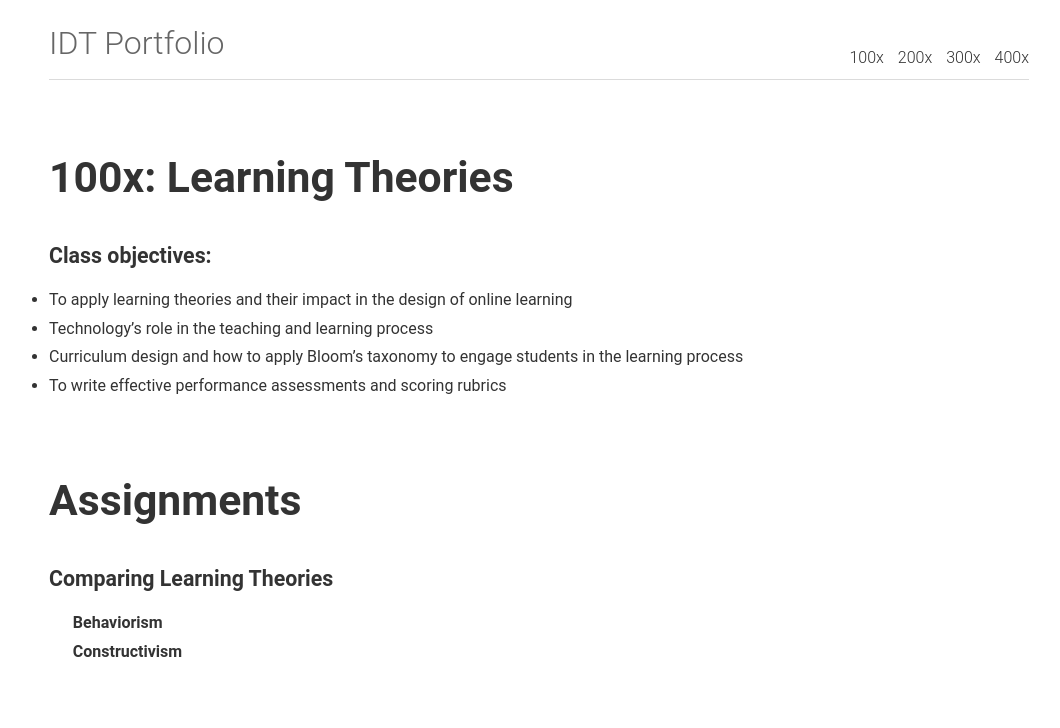
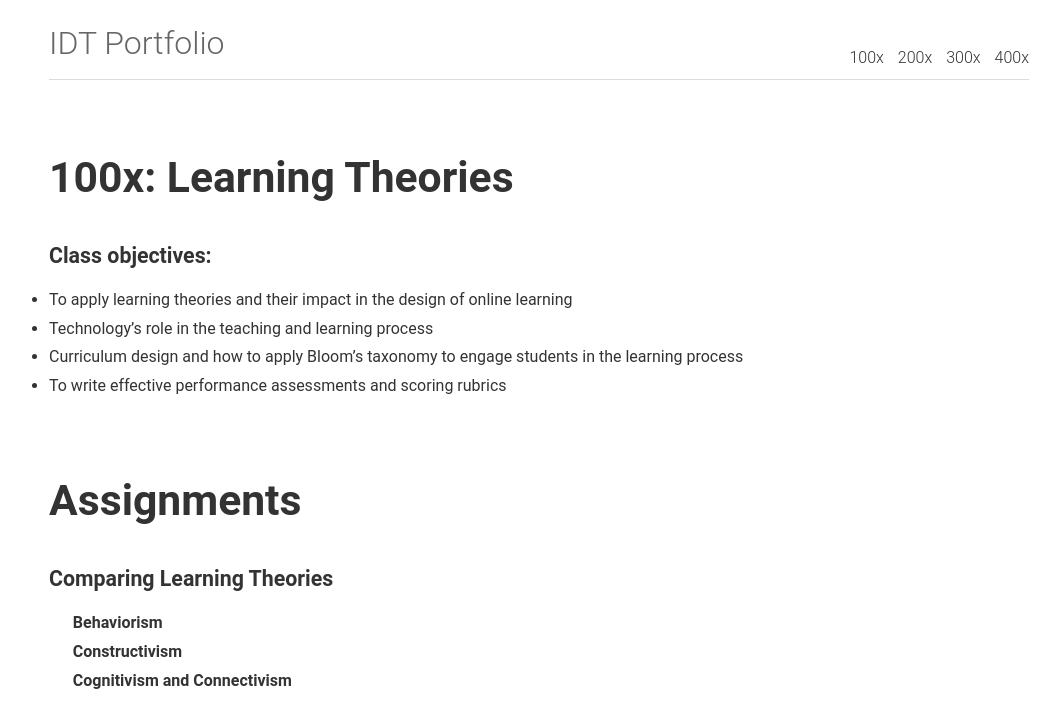
Before and after one commit to caitlinmeyer/idt-portfolio, a Jekyll site: the page built from 100x/index.html, in a window 1280 px wide. Shown: the top 728 px of the page, without its empty margins (101-1161 px from the left). Built offline with Jekyll 4.4.1, drawn with Linux system fonts in a browser that asks for light colours; some of the changed lines change nothing that is shown.

Commit message:
Update index.html

```diff
--- a/100x/index.html
+++ b/100x/index.html
@@ -17,18 +17,4 @@ layout: default
 	<h3><a href="/idt-portfolio/100x/comparing-learning-theories">Comparing Learning Theories</a></h3>
 &nbsp;&nbsp;&nbsp;&nbsp;&nbsp;&nbsp;<a href="/idt-portfolio/100x/comparing-learning-theories#behaviorism">Behaviorism</a><BR>
 &nbsp;&nbsp;&nbsp;&nbsp;&nbsp;&nbsp;<a href="/idt-portfolio/100x/comparing-learning-theories#constructivism">Constructivism</a><BR>
-<!--<h2>&#8594; <a href="/IDT100x/cognitivism">Cognitivism</a></h2>
-<h2>&#8594; <a href="/IDT100x/andragogy">Andragogy</a></h3></li></h2>
-<h2>&#8594; <a href="/IDT100x/authentic-assessment">Authentic Assessment</a></h2>
-<h2>&#8594; <a href="/IDT100x/microlearning-project">MicroLearning Project</a></h2>
-<h2>&#8594; <a href="/IDT100x/learning-theory-table">Learning Theory Table</a></h3></li></h2>
-
-
-<!--
-	<ul>
-	    {% for page in site.pages %}
-	      {% if page.layout == "page" %}
-	       <li><a href="{% if site.baseurl == "/" %}{{ page.url }}{% else %}{{ page.url | prepend: site.baseurl }}{% endif %}" title="{{ page.title }}">{{ page.title }}</a> </li>
-	      {% endif %} {% endfor %}
-
-	</ul>
+&nbsp;&nbsp;&nbsp;&nbsp;&nbsp;&nbsp;<a href="/idt-portfolio/100x/comparing-learning-theories#cognitivism">Cognitivism and Connectivism</a><BR>
```
